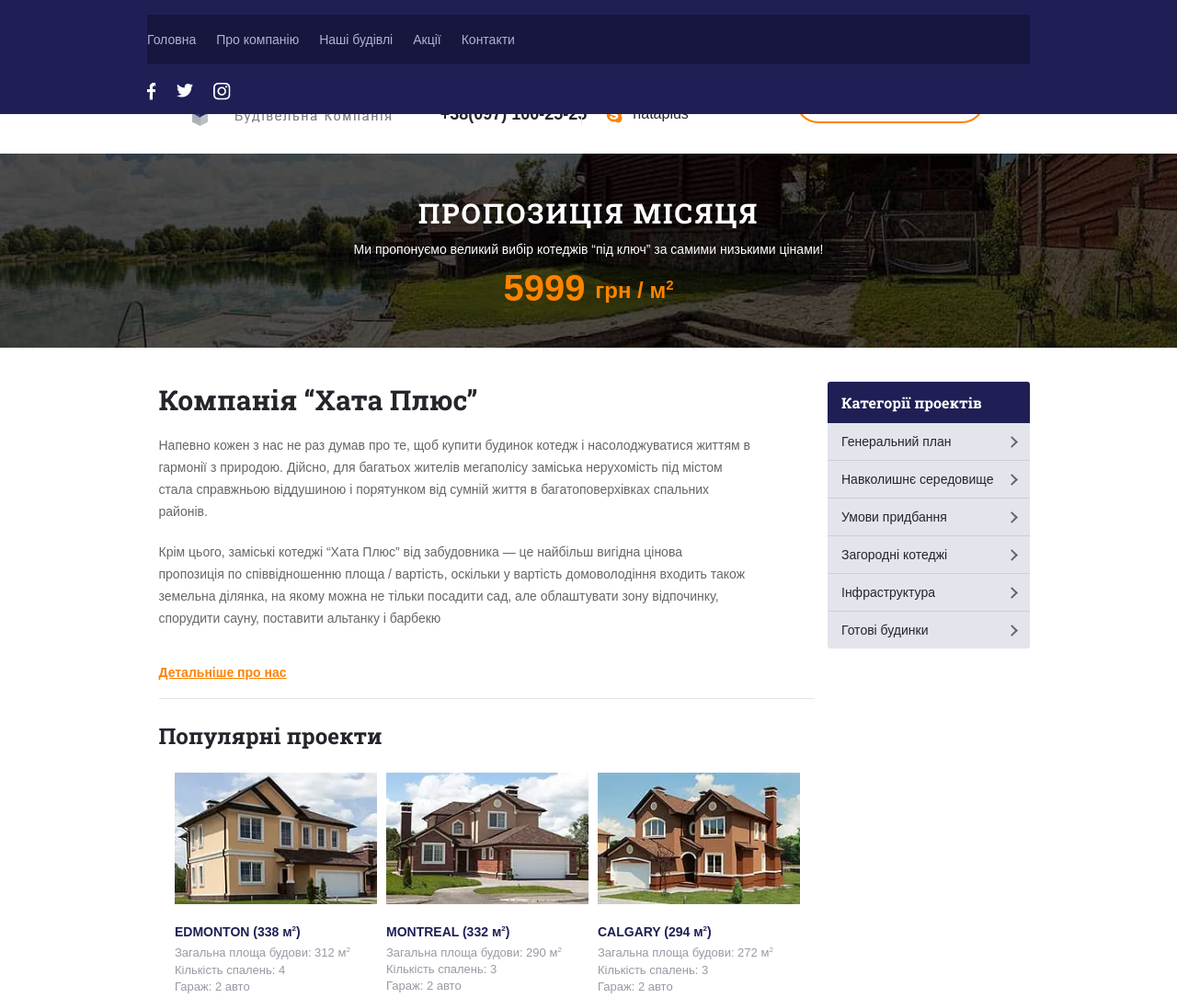
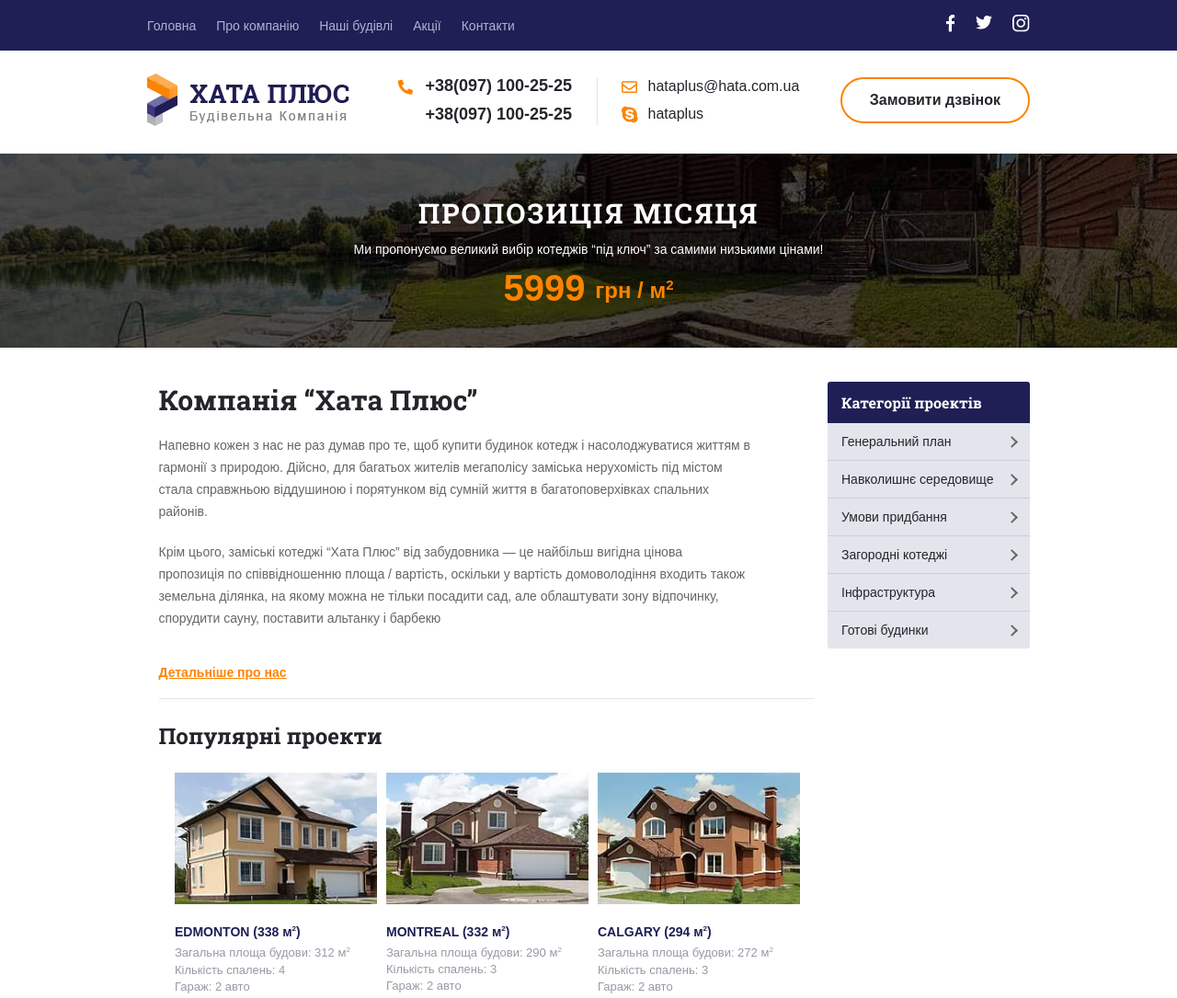
Before and after one commit to Franchukkk/hataplus, a plain HTML site: page index.html in a window 1280 px wide. Shown: the top 1085 px of the page at 92% size. Drawn offline with Linux system fonts and the light colour scheme.

Commit message:
adaptiv1ddaфassdasdфfh

```diff
--- a/css/style.css
+++ b/css/style.css
@@ -98,6 +98,7 @@ body {
 }
 
 .top-line-navigation {
+    display: none;
     position: absolute;
     width: 100%;
     left: 0;
@@ -114,9 +115,6 @@ body {
     column-gap: 32rem;
 } */
 
-.none{
-    display: none;
-}
 
 .top-line-navigation a {
     color: #b1b1d2;
@@ -1244,53 +1242,6 @@ textarea {
     display: none;
 }
 
-@media screen and (min-width: 935px){
-    .aside-bar {
-        position: sticky;
-    }
-
-    .top-line-contacts {
-        padding-top: 80rem;
-    }
-
-    aside{
-        width: 220rem;
-        margin: 0;
-    }
-
-    .aside-bar{
-        width: 220rem;
-    }
-
-    .line:before {
-        content: '';
-        position: absolute;
-        left: -18rem;
-        width: 1rem;
-        height: 51rem;
-        background-color: #e4e4ec;
-    }
-
-    .header-line{
-        position: fixed;
-    }
-
-    article{
-        max-width: 670rem;
-        text-align: left;
-        margin: 0;
-    }
-
-    div.OurHouses h2 {
-        text-align: left;
-    }
-
-    .TheBestMonthOfferText {
-        width: 100%;
-        margin: 0;
-    }
-}
-
 @media screen and (min-width: 580px){
     html{
         font-size: 1px;
@@ -1337,10 +1288,21 @@ textarea {
     .top-line-navigation ul{
         display: flex;
     }
+
+    .top-line-navigation {
+        position: static;
+        width: auto;
+        left: auto;
+        top: auto;
+        column-gap: 32rem;
+        background-color: transparent;
+        text-align: center;
+        padding: 0;
+        z-index: 3;
+    }
 }
 
 @media screen and (max-width: 580px){
-
     .header-line > div {
         justify-content: space-between;
     }
@@ -1366,3 +1328,57 @@ textarea {
         text-align: left;
     }
 }
+
+@media screen and (min-width: 935px){
+    .top-line-contacts div{
+        justify-content: space-between;
+        column-gap: 12px;
+        row-gap: 35px;
+        flex-wrap: wrap;
+    }
+
+    .aside-bar {
+        position: sticky;
+    }
+
+    .top-line-contacts {
+        padding-top: 80rem;
+    }
+
+    aside{
+        width: 220rem;
+        margin: 0;
+    }
+
+    .aside-bar{
+        width: 220rem;
+    }
+
+    .line:before {
+        content: '';
+        position: absolute;
+        left: -18rem;
+        width: 1rem;
+        height: 51rem;
+        background-color: #e4e4ec;
+    }
+
+    .header-line{
+        position: fixed;
+    }
+
+    article{
+        max-width: 670rem;
+        text-align: left;
+        margin: 0;
+    }
+
+    div.OurHouses h2 {
+        text-align: left;
+    }
+
+    .TheBestMonthOfferText {
+        width: 100%;
+        margin: 0;
+    }
+}
```
